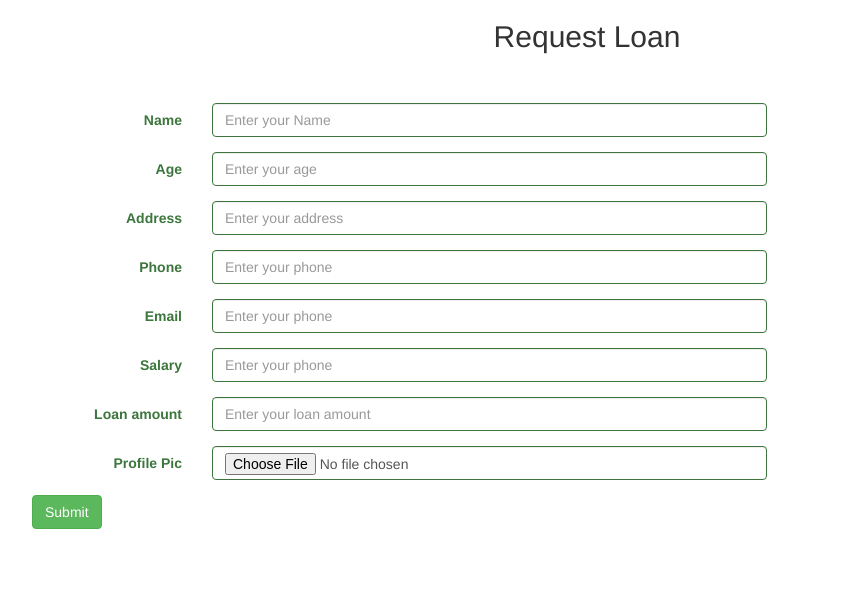
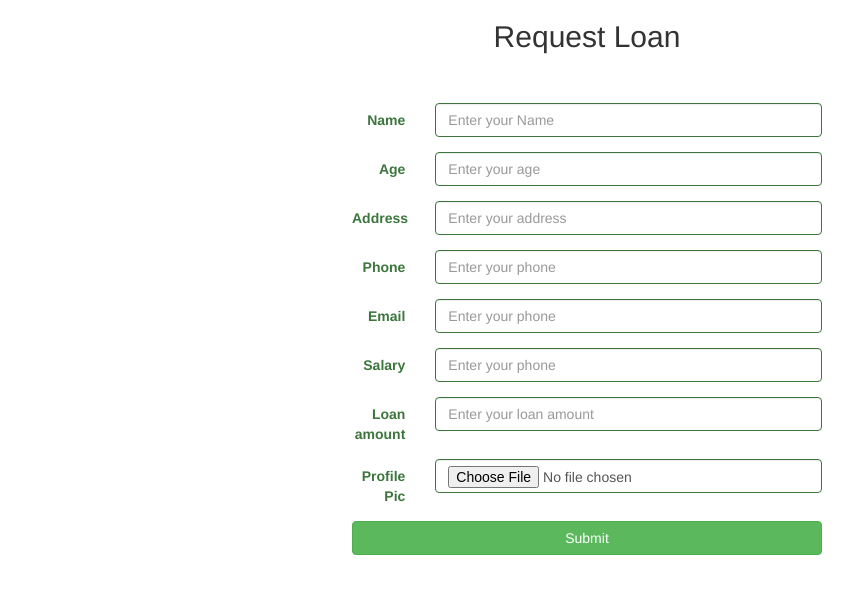
Before and after one commit to Mageshwaran2314/loanpro, a Django app: page /loan_request/ in a window 1280 px wide. Shown: the part 52-646 px from the top of the page, without its empty margins (53-906 px from the left). Run offline with Django 3.2, Linux system fonts and the light colour scheme; some libraries are stand-ins or nearby versions.

Commit message:
sm changes

```diff
--- a/bank/urls.py
+++ b/bank/urls.py
@@ -17,12 +17,10 @@ from django.contrib import admin
 from django.urls import path, include
 from django.conf.urls import url
 from django.contrib.auth import views as auth_views
-from accounts import views
 
 
 urlpatterns = [
     path('admin/', admin.site.urls),
     url(r'^login/$', auth_views.LoginView.as_view(template_name='login.html'), name='login'),
-    # path('lo/', views.login, name='lo'),
     path('', include('details.urls')),
 ]
--- a/details/templates/details.html
+++ b/details/templates/details.html
@@ -1,6 +1,6 @@
 {% extends 'index.html' %}
 {% block content %}
-
+    <div class="container">
         <h1 class="text-center">Your Details</h1>
         <table class="table">
             <tbody>
@@ -12,6 +12,6 @@
             {% endfor %}
             </tbody>
           </table>
-
+    </div>
 
 {% endblock %}
--- a/details/templates/home.html
+++ b/details/templates/home.html
@@ -1,7 +1,8 @@
 {% extends 'index.html' %}
 {% block content %}
 
-    <h1 style="text-align: center">Get The Loan You Want</h1>
+    <h1 style="text-align: center">Welcome To BankLoan</h1>
+    <h2 style="text-align: center">Get The Loan You Want</h2>
     <h2 style="text-align: center"><a href="{% url 'home' %}">Home</a></h2>
     <h2 style="text-align: center"><a href="{% url 'loan_request' %}">Request Loan</a></h2>
     <h2 style="text-align: center"><a href="{% url 'user_detail' %}">User Detail</a></h2>
--- a/details/templates/loan_request.html
+++ b/details/templates/loan_request.html
@@ -1,66 +1,66 @@
 {% extends 'index.html' %}
 {% block content %}
     <h2 class="text-center">Request Loan</h2>
-    <div class="container" style="margin-top: 50px;">
+    <div class="container" style="margin-top: 50px;width: 500px">
         <form method="POST" action="" class="form-horizontal" enctype="multipart/form-data">{% csrf_token %}
             <div class="form-group has-success">
                 <label class="control-label col-sm-2" for="id1">Name</label>
-                <div class="col-sm-6">
+                <div class="col-sm-10">
                     <input class="form-control" type="text" placeholder="Enter your Name" name="name">
                 </div>
             </div>
 
             <div class="form-group has-success">
                 <label class="control-label col-sm-2" for="id1">Age</label>
-                <div class="col-sm-6">
+                <div class="col-sm-10">
                     <input class="form-control" type="number" placeholder="Enter your age" name="age">
                 </div>
             </div>
 
             <div class="form-group has-success">
                 <label class="control-label col-sm-2" for="id1">Address</label>
-                <div class="col-sm-6">
+                <div class="col-sm-10">
                     <input class="form-control" type="text" placeholder="Enter your address" name="address">
                 </div>
             </div>
 
             <div class="form-group has-success">
                 <label class="control-label col-sm-2" for="id1">Phone</label>
-                <div class="col-sm-6">
+                <div class="col-sm-10">
                     <input class="form-control" type="number" id="id1" placeholder="Enter your phone" name="phone">
                 </div>
             </div>
 
             <div class="form-group has-success">
                 <label class="control-label col-sm-2" for="id1">Email</label>
-                <div class="col-sm-6">
+                <div class="col-sm-10">
                     <input class="form-control" type="email" id="id1" placeholder="Enter your phone" name="email">
                 </div>
             </div>
 
             <div class="form-group has-success">
                 <label class="control-label col-sm-2" for="id1">Salary</label>
-                <div class="col-sm-6">
+                <div class="col-sm-10">
                     <input class="form-control" type="number" id="id1" placeholder="Enter your phone" name="salary">
                 </div>
             </div>
 
             <div class="form-group has-success">
                 <label class="control-label col-sm-2" for="id1">Loan amount</label>
-                <div class="col-sm-6">
+                <div class="col-sm-10">
                     <input class="form-control" type="number" id="id1" placeholder="Enter your loan amount" name="loan_amount">
                 </div>
             </div>
 
             <div class="form-group has-success">
                 <label class="control-label col-sm-2" for="id1">Profile Pic</label>
-                <div class="col-sm-6">
+                <div class="col-sm-10">
                     <input class="form-control" type="file" id="id1" name="profile">
                 </div>
             </div>
 
-            <div class="container">
-                <button type="submit" class="btn btn-success">Submit</button>
+            <div class="text-center">
+                <button type="submit" class="btn btn-success btn-block">Submit</button>
             </div>
         </form>
     </div>
--- a/details/templates/show_details.html
+++ b/details/templates/show_details.html
@@ -1,5 +1,6 @@
 {% extends 'index.html' %}
 {% block content %}
+    <div class="container">
         <h2 class="text-center">Get Details</h2>
         <div class="container" style="margin-top: 50px;">
             <form method="POST" action="" class="form-horizontal">{% csrf_token %}
@@ -12,5 +13,6 @@
                 </div>
             </form>
         </div>
+    </div>
 
 {% endblock %}
--- a/details/views.py
+++ b/details/views.py
@@ -74,8 +74,10 @@ def loan_request(request):
 def user_detail(request):
     if request.method == 'POST':
         name = request.POST.dict().get("name",None)
-        loan = LoanDetails.objects.get(unique = name)
-
+        try:
+            loan = LoanDetails.objects.get(unique = name)
+        except Exception as e:
+            return render(request, 'details.html', {'d': {"User ID": "Invalid"}})
         data = {
              # 'id': loan.id,
              'name': loan.name,
```
Also changed, not shown: db.sqlite3. Lines whose indentation alone changed are shown as unchanged.
